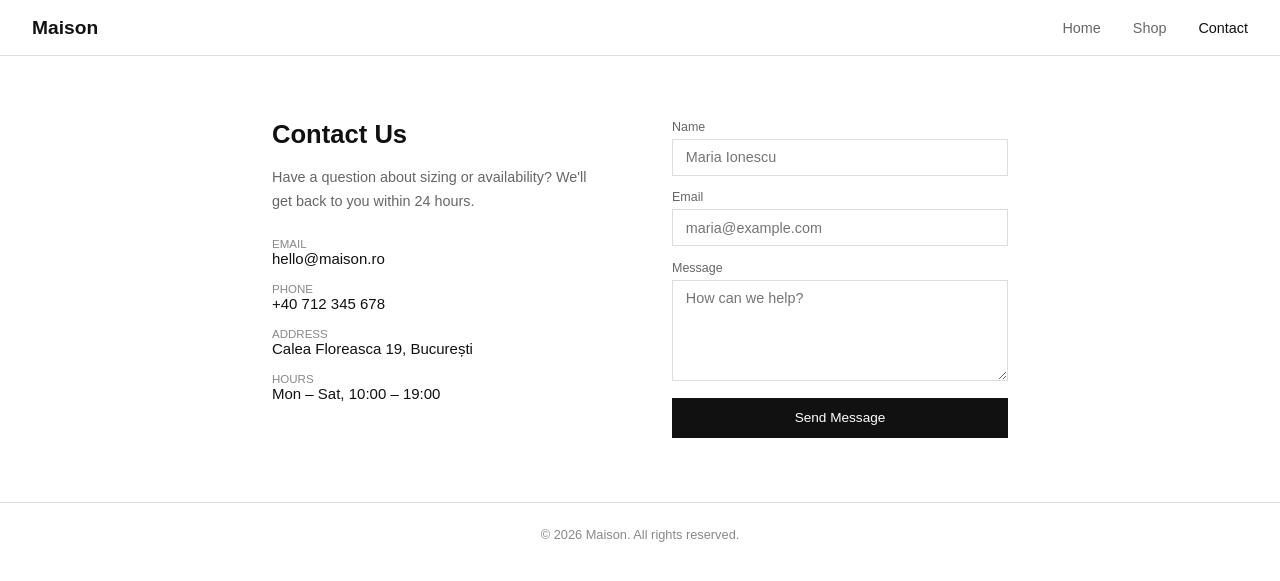
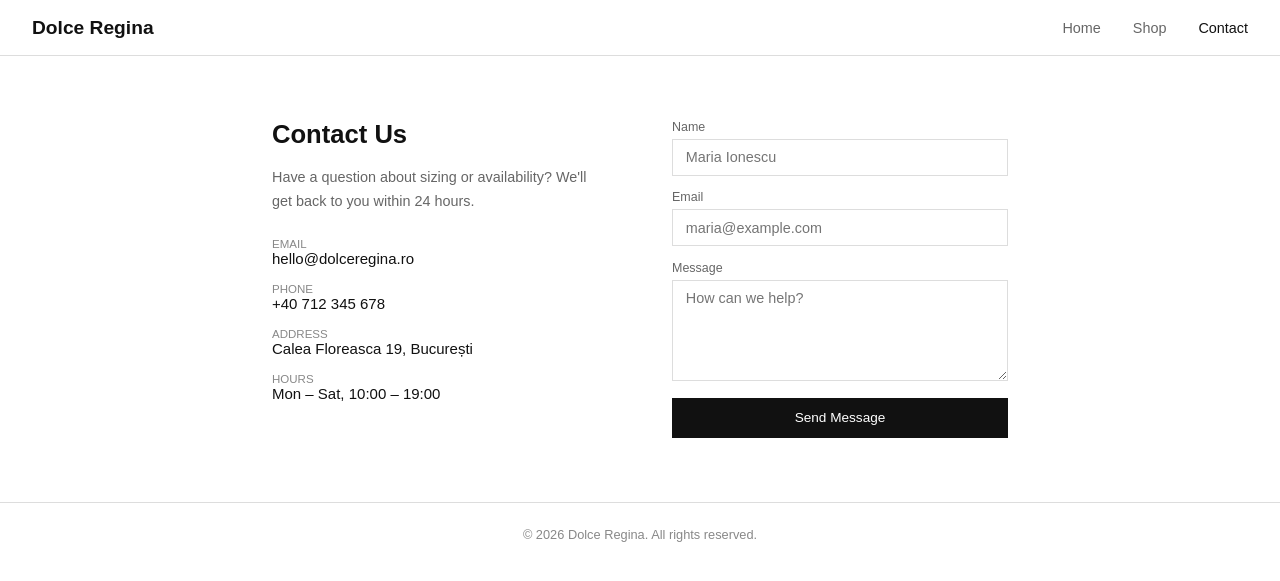
Before and after one commit to Spac3y/Proiect-BD, a Flask app: page /contact in a window 1280 px wide. Shown: the top 581 px of the page. Run offline with Flask 3, Linux system fonts and the light colour scheme; some libraries are stand-ins or nearby versions.

Commit message:
Update store name

```diff
--- a/templates/contact.html
+++ b/templates/contact.html
@@ -6,7 +6,7 @@
 	<meta name="viewport" content="width=device-width, initial-scale=1.0">
 	<link rel="stylesheet" href="{{ url_for('static', filename='style.css') }}">
 	<script src="{{ url_for('static', filename='script.js') }}" defer></script>
-	<title>Contact — Maison</title>
+	<title>Contact — Dolce Regina</title>
 	<style>
 		.contact-wrap {
 			max-width: 800px;
@@ -51,7 +51,7 @@
 
 <body>
 	<nav>
-		<span class="logo"><a href="/">Maison</a></span>
+		<span class="logo"><a href="/">Dolce Regina</a></span>
 		<ul>
 			<li><a href="/">Home</a></li>
 			<li><a href="shop">Shop</a></li>
@@ -63,7 +63,7 @@
 		<div class="info">
 			<h1>Contact Us</h1>
 			<p>Have a question about sizing or availability? We'll get back to you within 24 hours.</p>
-			<div class="info-item"><span>Email</span>hello@maison.ro</div>
+			<div class="info-item"><span>Email</span>hello@dolceregina.ro</div>
 			<div class="info-item"><span>Phone</span>+40 712 345 678</div>
 			<div class="info-item"><span>Address</span>Calea Floreasca 19, București</div>
 			<div class="info-item"><span>Hours</span>Mon – Sat, 10:00 – 19:00</div>
@@ -81,7 +81,7 @@
 	</div>
 
 	<footer>
-		<p>© 2026 Maison. All rights reserved.</p>
+		<p>© 2026 Dolce Regina. All rights reserved.</p>
 	</footer>
 	<script>
 		function sendContact() {
```
